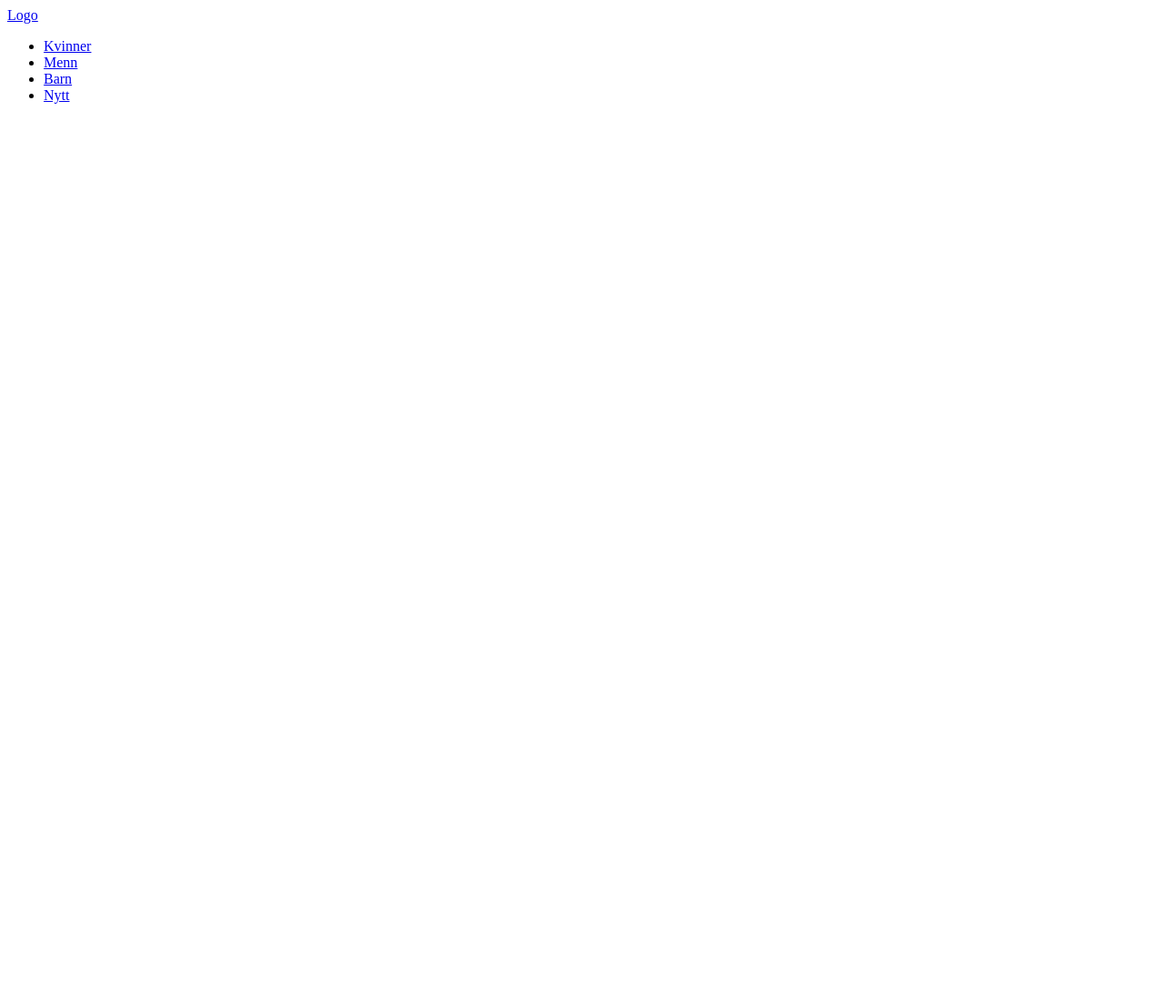
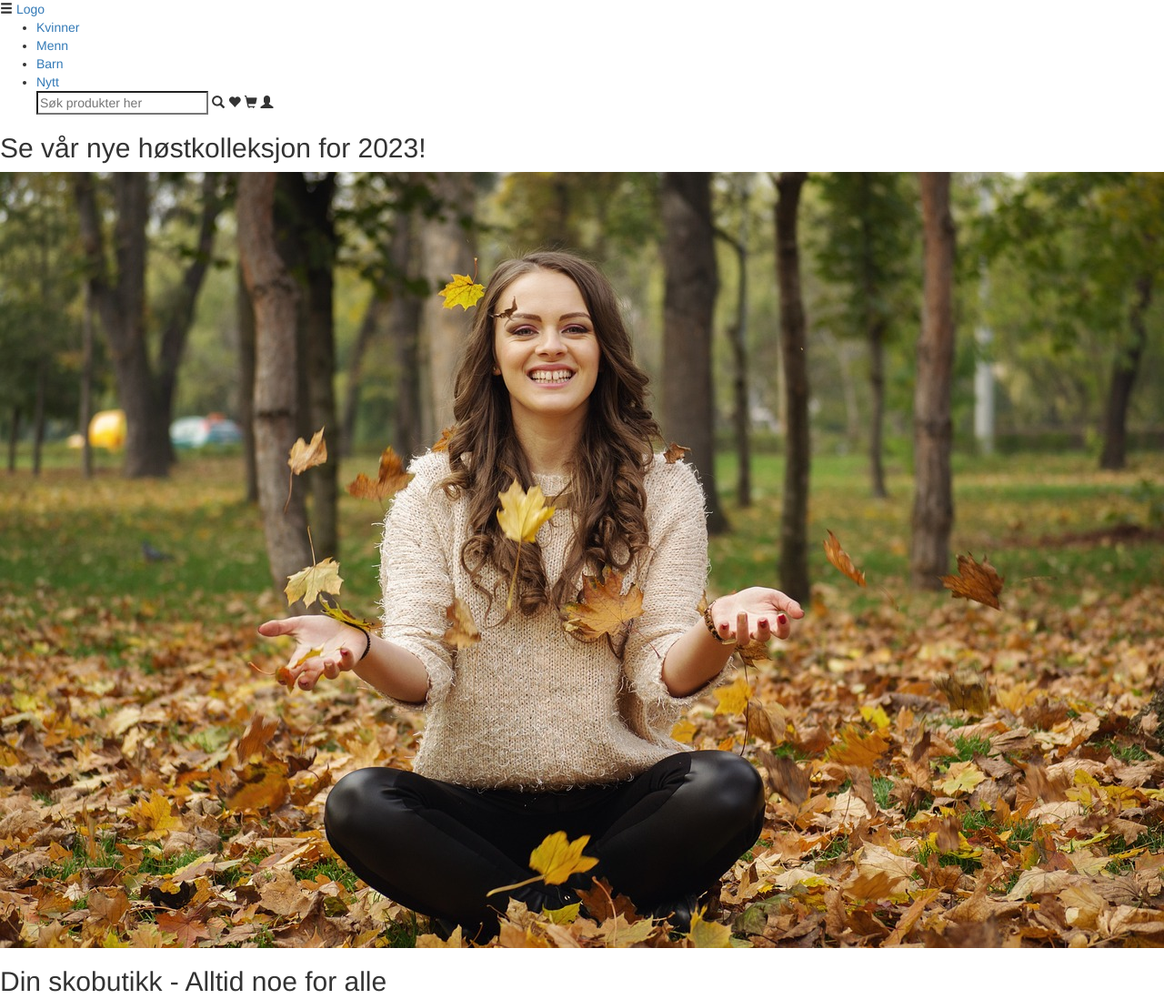
Before and after one commit to vidamh/oblig-3-webutvikling, a plain HTML site: page index.html in a window 1280 px wide. Shown: the top 1098 px of the page at 91% size. Before the commit the page ends 800 px from the top, so only its background shows below. Drawn offline with nearby package versions, Linux system fonts and the light colour scheme.

Commit message:
Startet på forsiden og lagt til meny på alle sider og linket sidene opp

```diff
--- a/index.html
+++ b/index.html
@@ -4,21 +4,49 @@
     <meta charset="UTF-8">
     <meta name="viewport" content="width=device-width, initial-scale=1.0">
     <link rel="stylesheet" href="css/style.css" type="text/css">
+    <link rel="stylesheet" href="https://maxcdn.bootstrapcdn.com/bootstrap/3.3.7/css/bootstrap.min.css">
     <title>Forside</title>
 </head>
 <body>
     <header>
         <span>
-            <a href="#" id="logo">Logo</a>
+            <i class="glyphicon glyphicon-menu-hamburger"></i>
+            <a href="index.html" id="logo">Logo</a>
         </span>
         <nav>
             <ul>
-                <li><a href="#">Kvinner</a></li>
-                <li><a href="#">Menn</a></li>
-                <li><a href="#">Barn</a></li>
-                <li><a href="#">Nytt</a></li>
+                <li><a href="produktresultater.html">Kvinner</a></li>
+                <li><a href="produktresultater.html">Menn</a></li>
+                <li><a href="produktresultater.html">Barn</a></li>
+                <li><a href="produktresultater.html">Nytt</a></li>
+                <input type="search" placeholder="Søk produkter her">
+                <i class="glyphicon glyphicon-search"></i>
+                <i class="glyphicon glyphicon-heart"></i>
+                <i class="glyphicon glyphicon-shopping-cart"></i>
+                <i class="glyphicon glyphicon-user"></i>
             </ul>
         </nav>
     </header>
+    <main>
+        <section>
+            <h2>Se vår nye høstkolleksjon for 2023!</h2>
+            <img src="img/høst_kvinne.jpg" alt="Autumn woman">
+        </section>
+        <section>
+            <h2>Din skobutikk - Alltid noe for alle</h2>
+            <article>
+                <img src="img/kvinne.jpg" alt="Image category for women">
+                <a href="#" class="kategori-btn">Kvinner</a>
+            </article>
+            <article>
+                <img src="img/mann.jpg" alt="Image category for men">
+                <a href="#" class="kategori-btn">Menn</a>
+            </article>
+            <article>
+                <img src="img/barn.jpg" alt="Image category for children">
+                <a href="#" class="kategori-btn">Barn</a>
+            </article>
+        </section>
+    </main>
 </body>
 </html>
```
Also changed, not shown: produkt.html (+20 -1 lines), produktresultater.html (+20 -1 lines).
